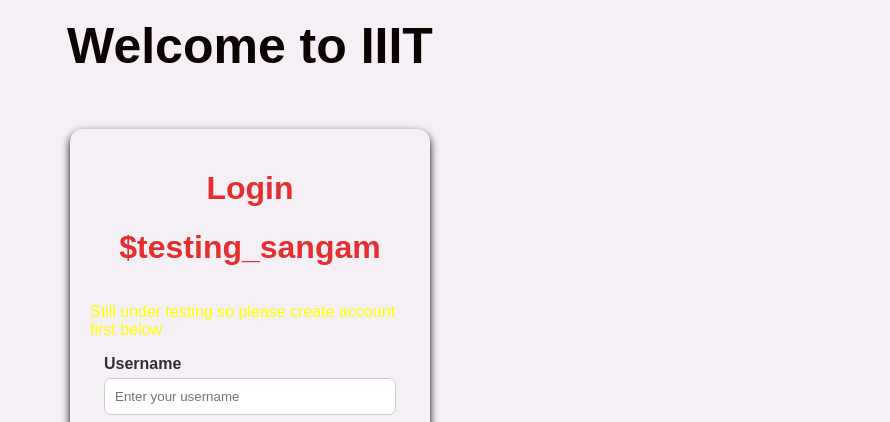
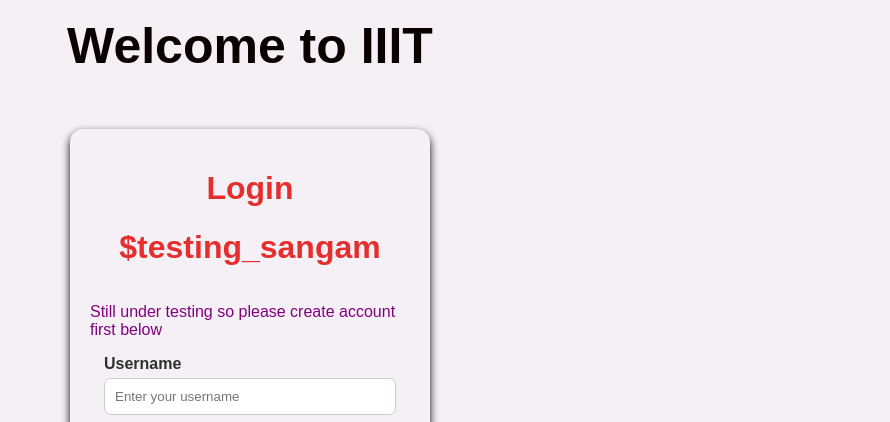
Before and after one commit to Sangameshwar-1/my-website, a plain HTML site: page index.html in a window 1280 px wide. Shown: the part 338-760 px from the top of the page, without its empty margins (390-1280 px from the left). Drawn offline with Linux system fonts and the light colour scheme.

Commit message:
Update index.html

```diff
--- a/index.html
+++ b/index.html
@@ -112,7 +112,7 @@
     <div class="login-container">
         <h1>Login</h1>
         <h1 style="margin-top:0">$testing_sangam</h1>
-        <p style="color: yellow;">Still under testing so please create account first below</p>
+        <p style="color: #800080;">Still under testing so please create account first below</p>
         <form onsubmit="return validate()" action="Home.html">
             <label for="username">Username</label>
             <input type="text" id="username" style="width: 270px; border-radius:7px" placeholder="Enter your username">
```
